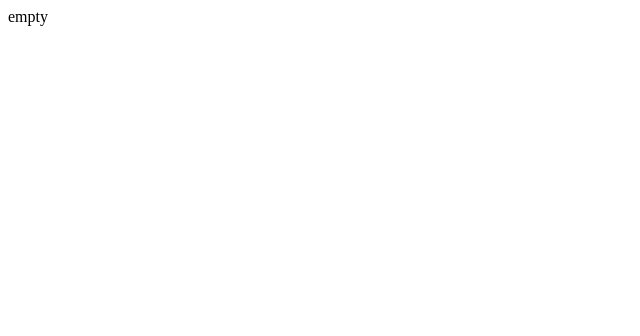
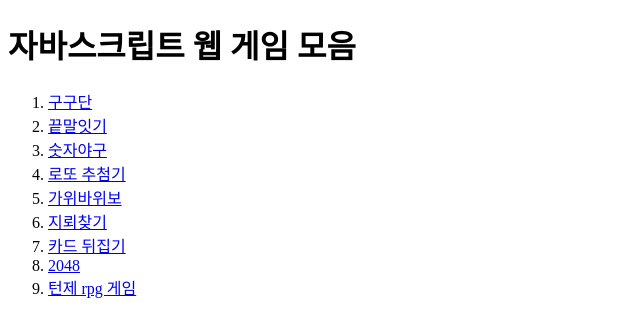
Before and after one commit to jrucl2d/JS_Study, a plain HTML site: page index.html in a window 1280 px wide. Shown: the whole page, without its empty margins (0-640 px from the left). Drawn offline with Linux system fonts and the light colour scheme.

Commit message:
javascript web games index page

```diff
--- a/index.html
+++ b/index.html
@@ -1,13 +1,22 @@
 <!DOCTYPE html>
 <html lang="en">
-<head>
-    <meta charset="UTF-8">
-    <meta name="viewport" content="width=device-width, initial-scale=1.0">
-    <title>Studying JS</title>
-    <script defer src="map&reduce.js">
-    </script>
-</head>
-<body>
-    empty
-</body>
+  <head>
+    <meta charset="UTF-8" />
+    <meta name="viewport" content="width=device-width, initial-scale=1.0" />
+    <title>자바스크립트 웹게임 모음</title>
+  </head>
+  <body>
+    <h1>자바스크립트 웹 게임 모음</h1>
+    <ol>
+      <li><a href="./es2020/01-Gugudan/index.html">구구단</a></li>
+      <li><a href="./es2020/02-WordRelay/index.html">끝말잇기</a></li>
+      <li><a href="./es2020/03-NumberBaseball/index.html">숫자야구</a></li>
+      <li><a href="./es2020/04-Lotto/index.html">로또 추첨기</a></li>
+      <li><a href="./es2020/04-RSP/index.html">가위바위보</a></li>
+      <li><a href="./es2020/05-Mine/index.html">지뢰찾기</a></li>
+      <li><a href="./es2020/06-CardFlipper/index.html">카드 뒤집기</a></li>
+      <li><a href="./es2020/07-2048/index.html">2048</a></li>
+      <li><a href="./turnGame/index.html">턴제 rpg 게임</a></li>
+    </ol>
+  </body>
 </html>
```
